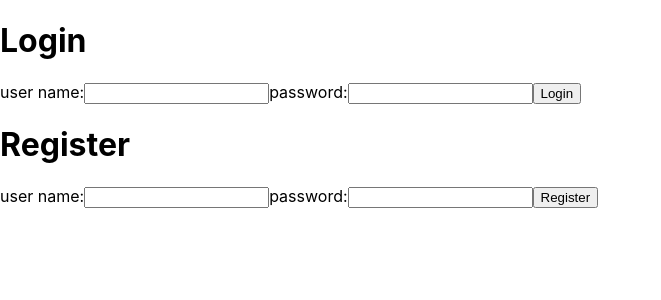
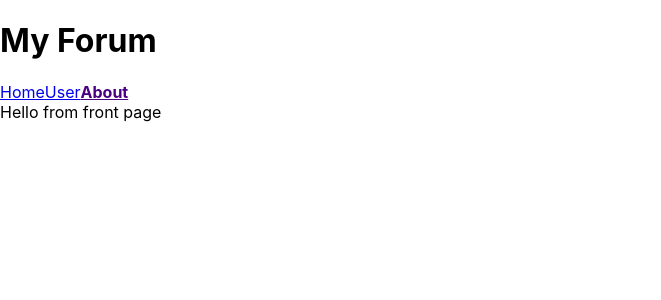
Before and after one commit to Aqveduktis/forum-fp-fe, a React (Create React App) app: page / in a window 1280 px wide. Shown: the top 300 px of the page, without its empty margins (0-661 px from the left). Built offline with nearby package versions, Linux system fonts and the light colour scheme.

Commit message:
adding styling and nav

```diff
--- /dev/null
+++ b/src/components/Header.js
@@ -0,0 +1,20 @@
+import React from 'react';
+import { Link } from 'react-router-dom';
+import styled from 'styled-components';
+const StyledLink = styled(Link)`
+color: indigo;
+font-weight: bold;
+`;
+
+export const Header = () => {
+	return (
+		<div>
+			<h1>My Forum</h1>
+			<nav>
+				<Link to="/">Home</Link>
+				<Link to="/user">User</Link>
+				<StyledLink to="/games">About</StyledLink>
+			</nav>
+		</div>
+	);
+};
--- a/src/components/Home.js
+++ b/src/components/Home.js
@@ -5,7 +5,6 @@ import { Login } from './Login';
 import { Register } from './Register';
 
 export const Home = () => {
-
 	// const dispatch = useDispatch()
 	// const name = "Emil"
 
@@ -18,9 +17,5 @@ export const Home = () => {
 
 	//   };
 	//   myName()
-return(
-  <div>
-
-  </div>
-)
-}
+	return <div>Hello from front page</div>;
+};
--- a/src/pages/HomePage.js
+++ b/src/pages/HomePage.js
@@ -1,18 +1,21 @@
-import React from 'react'
-import {BrowserRouter, Route, Switch} from 'react-router-dom'
-import {GameDetails} from './GameDetails'
-import {GameList} from './GameList'
+import React from 'react';
+import { BrowserRouter, Route, Switch } from 'react-router-dom';
+import { GameDetails } from './GameDetails';
+import { GameList } from './GameList';
 import { UserPage } from './UserPage';
-
-
+import { Header } from 'components/Header';
+import { Home } from 'components/Home';
 
 export const HomePage = () => {
 	return (
-
 		<div>
 			<BrowserRouter>
+				<Header />
 				<Switch>
 					<Route path="/" exact>
+						<Home />
+					</Route>
+					<Route path="/user" exact>
 						<UserPage />
 					</Route>
 					<Route path="/games" exact>
@@ -24,6 +27,5 @@ export const HomePage = () => {
 				</Switch>
 			</BrowserRouter>
 		</div>
-
-  )
-}
+	);
+};
```
Also changed, not shown: src/App.js (+26 -15 lines). Lines whose indentation alone changed are shown as unchanged.
